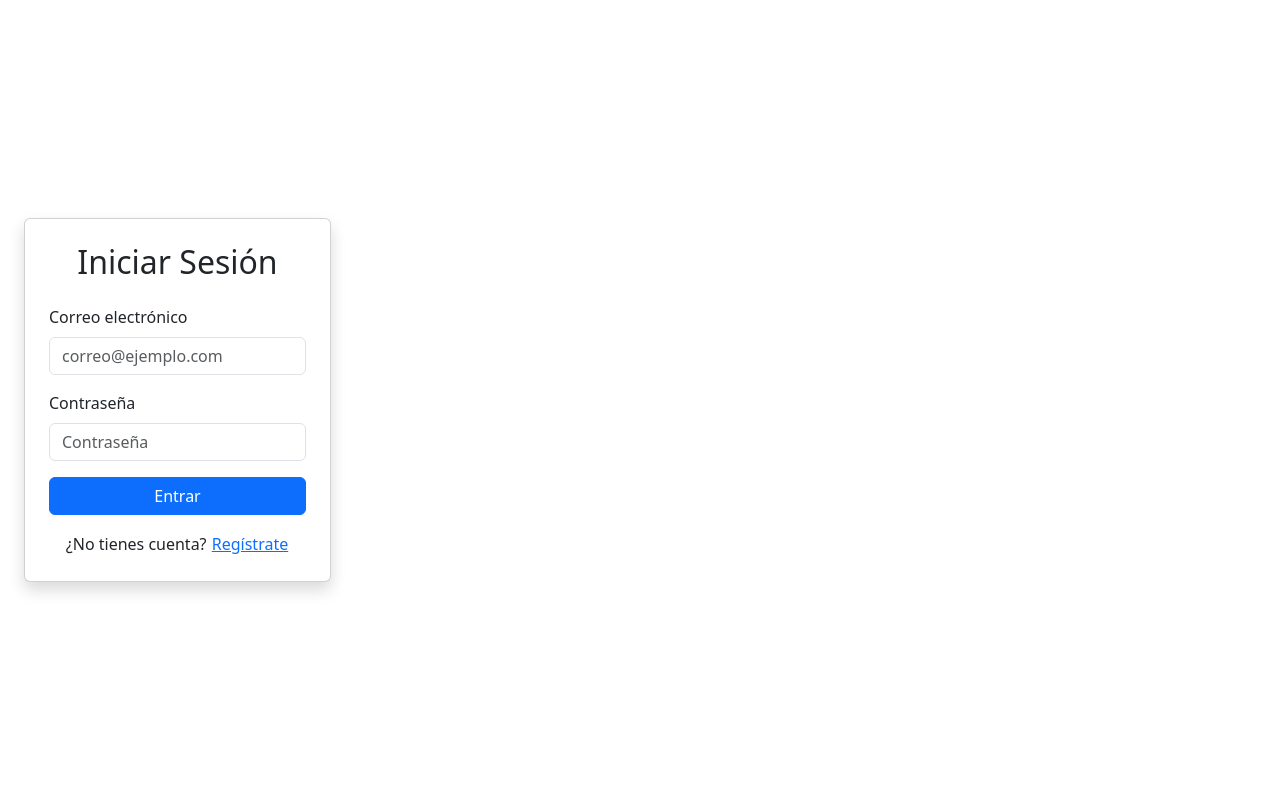
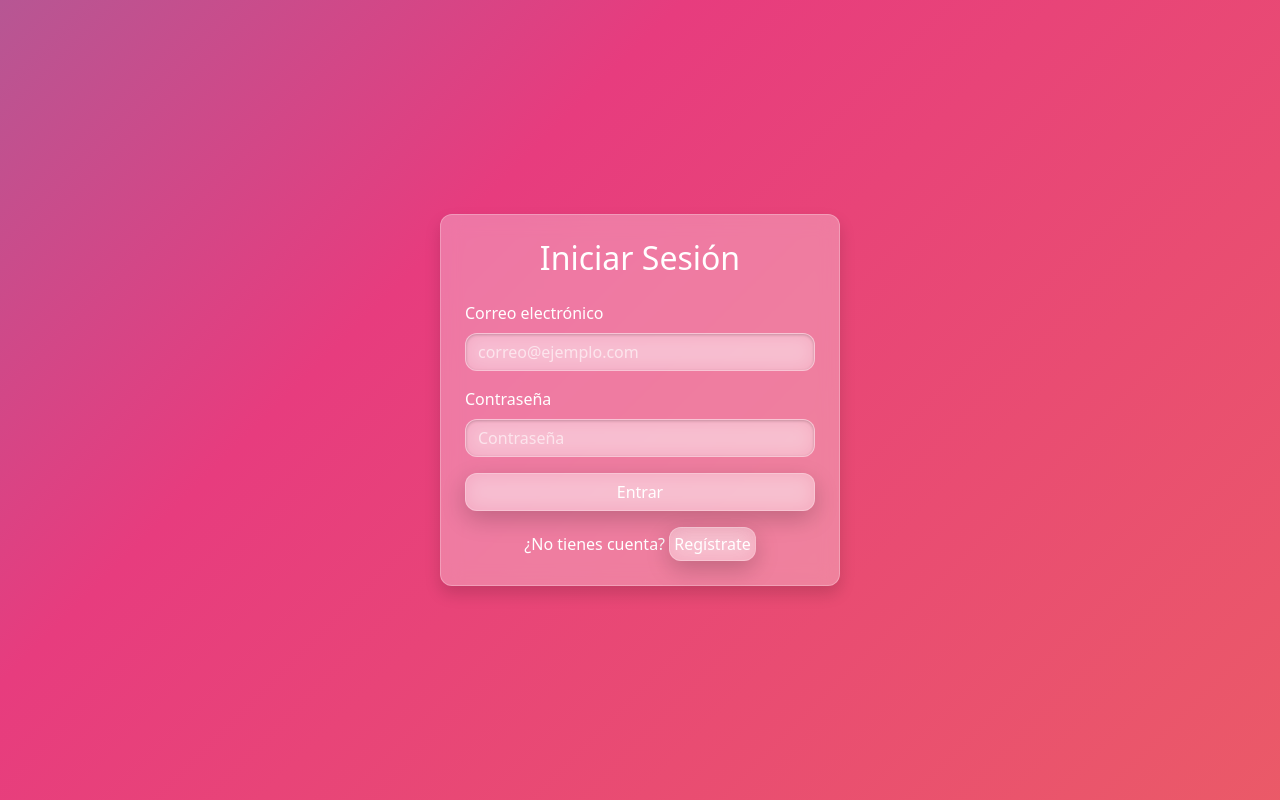
Before and after one commit to Rueda-Juan/ToDoListFinal, a React (Vite) app in the folder Frontend/: page /login in a window 1280 px wide. Built offline with nearby package versions, Linux system fonts and the light colour scheme.

Commit message:
modificacion del front con la tecnica glassmorph

```diff
--- a/Frontend/src/index.css
+++ b/Frontend/src/index.css
@@ -1,80 +1,102 @@
 :root {
-  font-family: system-ui, Avenir, Helvetica, Arial, sans-serif;
-  line-height: 1.5;
-  font-weight: 400;
-
-  color-scheme: light dark;
-  color: rgba(255, 255, 255, 0.87);
-  background-color: #242424;
-
-  font-synthesis: none;
-  text-rendering: optimizeLegibility;
-  -webkit-font-smoothing: antialiased;
-  -moz-osx-font-smoothing: grayscale;
+  --glass-bg: rgba(255, 255, 255, 0.3);
+  --glass-border: rgba(255, 255, 255, 0.25);
+  --glass-blur: blur(10px);
+  --glass-radius: 12px;
+  --glass-shadow: 0 8px 24px rgba(0, 0, 0, 0.2);
+  --text-color-light: #ffffff;
+  --text-color-dark: #000000;
 }
 
-a {
-  font-weight: 500;
-  color: #646cff;
-  text-decoration: inherit;
+.glass {
+  background: var(--glass-bg);
+  backdrop-filter: var(--glass-blur);
+  -webkit-backdrop-filter: var(--glass-blur);
+  border-radius: var(--glass-radius);
+  border: 1px solid var(--glass-border);
+  box-shadow: var(--glass-shadow);
+  color: var(--text-color-light);
+  transition: all 0.3s ease;
+  z-index: 4;
 }
 
-a:hover {
-  color: #535bf2;
+.btn-glass {
+  @apply glass;
+  padding: 0.6em 1.2em;
+  font-size: 1em;
+  font-weight: 500;
+  border: none;
+  color: var(--text-color-light);
+  background: var(--glass-bg);
+}
+
+.btn-glass:hover {
+  transform: scale(1.02);
+}
+
+
+.btn-glass-red:hover {
+  background: rgba(255, 0, 0, 0.25);
+  border-color: rgba(255, 0, 0, 0.4);
+}
+
+.btn-glass-green:hover {
+  background: rgba(0, 255, 0, 0.25);
+  border-color: rgba(0, 255, 0, 0.4);
+}
+
+.btn-glass-blue:hover {
+  background: rgba(0, 128, 255, 0.25);
+  border-color: rgba(0, 128, 255, 0.4);
+}
+
+input.glass,
+textarea.glass,
+select.glass {
+  background: var(--glass-bg);
+  backdrop-filter: var(--glass-blur);
+  -webkit-backdrop-filter: var(--glass-blur);
+  border: 1px solid var(--glass-border);
+  border-radius: var(--glass-radius);
+  color: var(--text-color-light);
+  box-shadow: inset 0 1px 3px rgba(0, 0, 0, 0.2);
+}
+
+input.glass::placeholder,
+textarea.glass::placeholder {
+  color: rgba(255, 255, 255, 0.6);
+}
+
+.card.glass,
+.modal-content.glass {
+  background: var(--glass-bg);
+  backdrop-filter: var(--glass-blur);
+  -webkit-backdrop-filter: var(--glass-blur);
+  border: 1px solid var(--glass-border);
+  border-radius: var(--glass-radius);
+  box-shadow: var(--glass-shadow);
+  color: var(--text-color-light);
 }
 
 body {
-  margin: 0;
-  display: flex;
-  place-items: center;
-  min-width: 320px;
-  min-height: 100vh;
+  background: linear-gradient(-45deg, #ee7752, #e73c7e, #23a6d5, #23d5ab);
+  background-size: 400% 400%;
+  animation: gradient 15s ease infinite;
+  color: var(--text-color-light);
+  font-family: system-ui, Avenir, Helvetica, Arial, sans-serif;
+  line-height: 1.5;
 }
 
-h1 {
-  font-size: 3.2em;
-  line-height: 1.1;
-}
-
-button {
-  border-radius: 8px;
-  border: 1px solid transparent;
-  padding: 0.6em 1.2em;
-  font-size: 1em;
-  font-weight: 500;
-  font-family: inherit;
-  background-color: #1a1a1a;
-  cursor: pointer;
-  transition: border-color 0.25s;
-}
-
-button:hover {
-  border-color: #646cff;
-}
-
-button:focus,
-button:focus-visible {
-  outline: 4px auto -webkit-focus-ring-color;
-}
-
-@media (prefers-color-scheme: light) {
-  :root {
-    color: #213547;
-    background-color: #ffffff;
+@keyframes gradient {
+  0% {
+    background-position: 0% 50%;
   }
 
-  a:hover {
-    color: #747bff;
+  50% {
+    background-position: 100% 50%;
   }
 
-  button {
-    background-color: #f9f9f9;
+  100% {
+    background-position: 0% 50%;
   }
 }
-
-html,
-body,
-#root {
-  height: 100%;
-  margin: 0;
-}
--- a/Frontend/src/pages/CrearTareaModal.jsx
+++ b/Frontend/src/pages/CrearTareaModal.jsx
@@ -4,17 +4,17 @@ function CrearTareaModal({ mostrar, onClose, onSubmit, titulo, setTitulo, descri
   return (
     <div className="modal d-block fade show" tabIndex="-1" style={{ backgroundColor: "rgba(0, 0, 0, 0.5)" }}>
       <div className="modal-dialog modal-dialog-centered">
-        <div className="modal-content shadow">
+        <div className="modal-content glass shadow">
           <div className="modal-header">
             <h5 className="modal-title">Crear nueva tarea</h5>
-            <button type="button" className="btn-close" onClick={onClose}></button>
+            <button type="button" className="btn-close glass" onClick={onClose}><i class="bi bi-x"></i></button>
           </div>
           <div className="modal-body">
             <form onSubmit={onSubmit}>
               <div className="mb-3">
                 <input
                   type="text"
-                  className="form-control"
+                  className="form-control glass"
                   placeholder="Título"
                   value={titulo}
                   onChange={(e) => setTitulo(e.target.value)}
@@ -23,17 +23,17 @@ function CrearTareaModal({ mostrar, onClose, onSubmit, titulo, setTitulo, descri
               </div>
               <div className="mb-3">
                 <textarea
-                  className="form-control"
+                  className="form-control glass"
                   placeholder="Descripción"
                   value={descripcion}
                   onChange={(e) => setDescripcion(e.target.value)}
                 ></textarea>
               </div>
               <div className="modal-footer">
-                <button type="button" className="btn btn-outline-secondary" onClick={onClose}>
+                <button type="button" className="btn glass" onClick={onClose}>
                   Cancelar
                 </button>
-                <button type="submit" className="btn btn-primary">
+                <button type="submit" className="btn glass">
                   Crear tarea
                 </button>
               </div>
--- a/Frontend/src/pages/Login.jsx
+++ b/Frontend/src/pages/Login.jsx
@@ -29,14 +29,14 @@ function Login() {
 
   return (
     <div className="container d-flex justify-content-center align-items-center vh-100">
-      <div className="card p-4 shadow" style={{ maxWidth: "400px", width: "100%" }}>
+      <div className="card glass p-4 shadow" style={{ maxWidth: "400px", width: "100%" }}>
         <h2 className="text-center mb-4">Iniciar Sesión</h2>
         <form onSubmit={manejarSubmit}>
           <div className="mb-3">
             <label className="form-label">Correo electrónico</label>
             <input
               type="email"
-              className="form-control"
+              className="form-control glass"
               placeholder="correo@ejemplo.com"
               value={correo}
               onChange={(e) => setCorreo(e.target.value)}
@@ -47,18 +47,18 @@ function Login() {
             <label className="form-label">Contraseña</label>
             <input
               type="password"
-              className="form-control"
+              className="form-control glass"
               placeholder="Contraseña"
               value={contraseña}
               onChange={(e) => setContraseña(e.target.value)}
               required
             />
           </div>
-          <button type="submit" className="btn btn-primary w-100">Entrar</button>
+          <button type="submit" className="btn glass btn-glass-blue w-100">Entrar</button>
         </form>
         <p className="text-center mt-3 mb-0">
           ¿No tienes cuenta?{" "}
-          <button onClick={() => navigate("/register")} className="btn btn-link p-0 m-0 align-baseline">
+          <button onClick={() => navigate("/register")} className="btn glass btn-glass-blue p-1 m-0 align-baseline">
             Regístrate
           </button>
         </p>
--- a/Frontend/src/pages/Register.jsx
+++ b/Frontend/src/pages/Register.jsx
@@ -65,11 +65,11 @@ function Register() {
               required
             />
           </div>
-          <button type="submit" className="btn btn-success w-100">Registrarse</button>
+          <button type="submit" className="btn glass btn-glass-blue btn-success w-100">Registrarse</button>
         </form>
         <p className="text-center mt-3 mb-0">
           ¿Ya tienes cuenta?{" "}
-          <button onClick={() => navigate("/login")} className="btn btn-link p-0 m-0 align-baseline">
+          <button onClick={() => navigate("/login")} className="btn btn-link glass p-0 m-0 align-baseline">
             Inicia sesión
           </button>
         </p>
--- a/Frontend/src/pages/Sidebar.jsx
+++ b/Frontend/src/pages/Sidebar.jsx
@@ -4,15 +4,15 @@ function Sidebar({ usuario, cerrarSesion }) {
   const navigate = useNavigate();
 
   return (
-    <div className="col-12 col-md-3 col-lg-2 bg-light border-end min-vh-100 p-3 d-flex flex-column justify-content-between">
+    <div className="col-12 col-md-3 col-lg-2 glass border-end min-vh-100 p-3 d-flex flex-column justify-content-between">
       <div>
-        <h5 className="mb-4 text-primary">{usuario.nombre}</h5>
-        <button className="btn btn-outline-primary w-100 mb-2" onClick={() => navigate("/opciones")}>
-          ⚙ Opciones
+        <h5 className="mb-4 glass p-2">{usuario.nombre}</h5>
+        <button className="btn glass btn-glass-blue w-100 mb-2" onClick={() => navigate("/opciones")}>
+          Opciones
         </button>
       </div>
-      <button className="btn btn-outline-danger w-100 mt-2" onClick={cerrarSesion}>
-        🚪 Cerrar sesión
+      <button className="btn glass btn-glass-red w-100 mt-2" onClick={cerrarSesion}>
+        Cerrar sesión
       </button>
     </div>
   );
--- a/Frontend/src/pages/Tareas.jsx
+++ b/Frontend/src/pages/Tareas.jsx
@@ -79,8 +79,9 @@ function Tareas() {
     <div className="container-fluid">
       <div className="row">
         <Sidebar usuario={usuario} cerrarSesion={cerrarSesion} />
-        <div className="col-12 col-md-9 col-lg-10 py-4 px-md-5 position-relative bg-white">
-          <h3 className="mb-4 fw-semibold">📋 Mis tareas</h3>
+        <div className="col-12 col-md-9 col-lg-10 py-4 px-md-5 position-relative">
+          <h3 className="mb-4 fw-semibold">Mis tareas</h3>
+
           <div className="row g-4">
             {tareas.map((tarea) => (
               <div key={tarea.id_tarea} className="col-12 col-md-6">
@@ -94,7 +95,7 @@ function Tareas() {
           </div>
 
           <button
-            className="btn btn-primary rounded-circle position-fixed bottom-0 end-0 m-4 shadow-lg"
+            className="btn btn-glass-blue glass rounded-circle position-fixed bottom-0 end-0 m-4 shadow-lg"
             style={{ width: "60px", height: "60px", fontSize: "28px", zIndex: 1050 }}
             onClick={() => setMostrarModal(true)}
           >
--- a/Frontend/src/pages/TaskCard.jsx
+++ b/Frontend/src/pages/TaskCard.jsx
@@ -1,8 +1,8 @@
 function TaskCard({ tarea, onToggle, onDelete }) {
   return (
     <div
-      className="card h-100 shadow-sm border-0"
-      style={{ minWidth: "60vh" }} // más ancho
+      className="card glass h-100 shadow-sm border-0"
+      style={{ minWidth: "60vh" }}
     >
       <div className="card-body d-flex flex-column justify-content-between h-100">
         <div className="mb-3">
@@ -21,14 +21,14 @@ function TaskCard({ tarea, onToggle, onDelete }) {
 
         <div className="d-flex justify-content-between mt-auto">
           <button
-            className={`btn btn-sm ${tarea.completada ? "btn-warning" : "btn-success"
+            className={`btn btn-sm ${tarea.completada ? "glass btn-glass-yellow" : "glass btn-glass-green"
               }`}
             onClick={() => onToggle(tarea.id_tarea, tarea.completada)}
           >
             {tarea.completada ? "Desmarcar" : "Completar"}
           </button>
           <button
-            className="btn btn-sm btn-outline-danger"
+            className="btn glass btn-glass-red"
             onClick={() => onDelete(tarea.id_tarea)}
           >
             <i class="bi bi-trash"></i>
```
Also changed, not shown: 1 other file (tests, documents, lock files or other folders).
